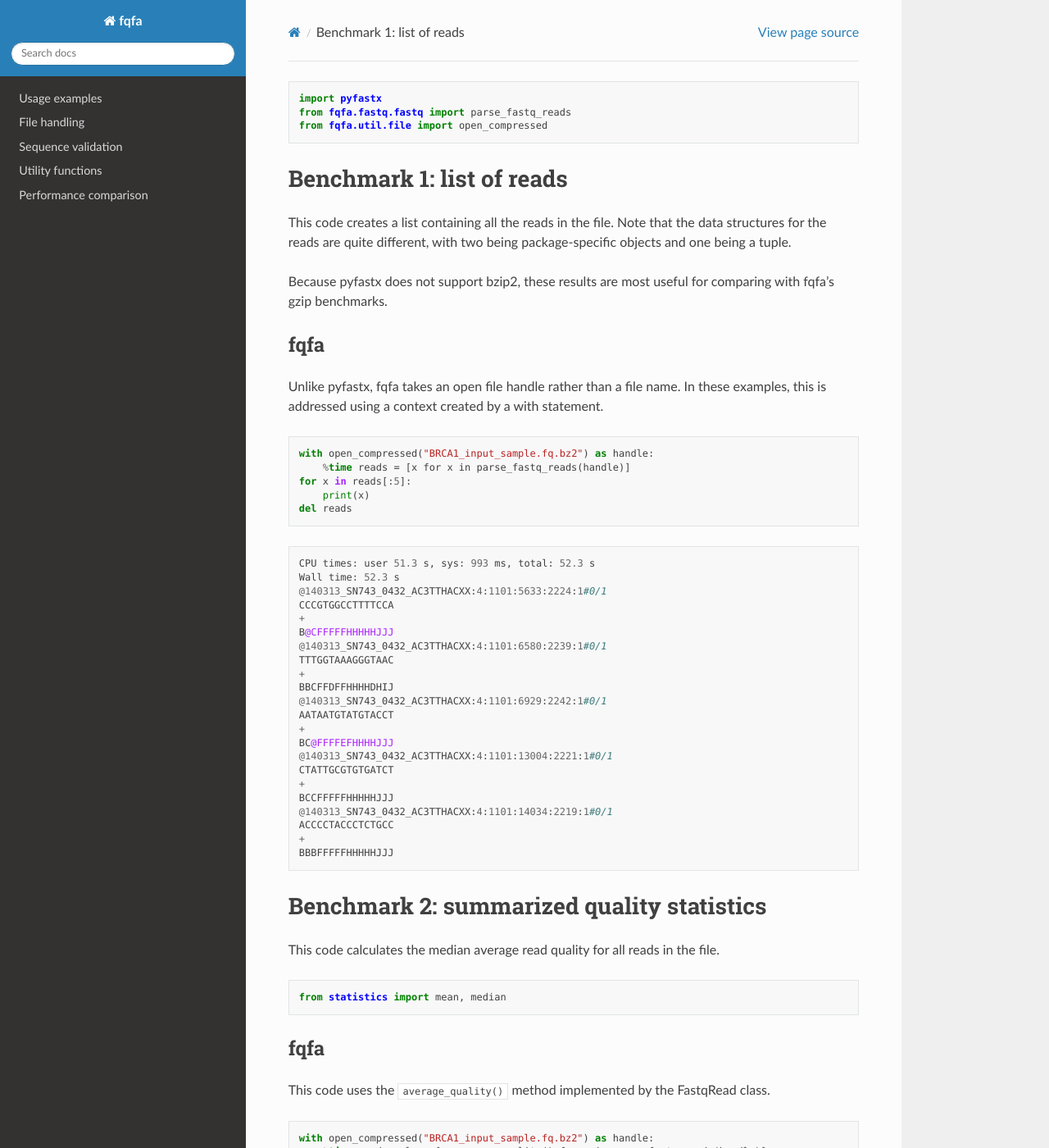
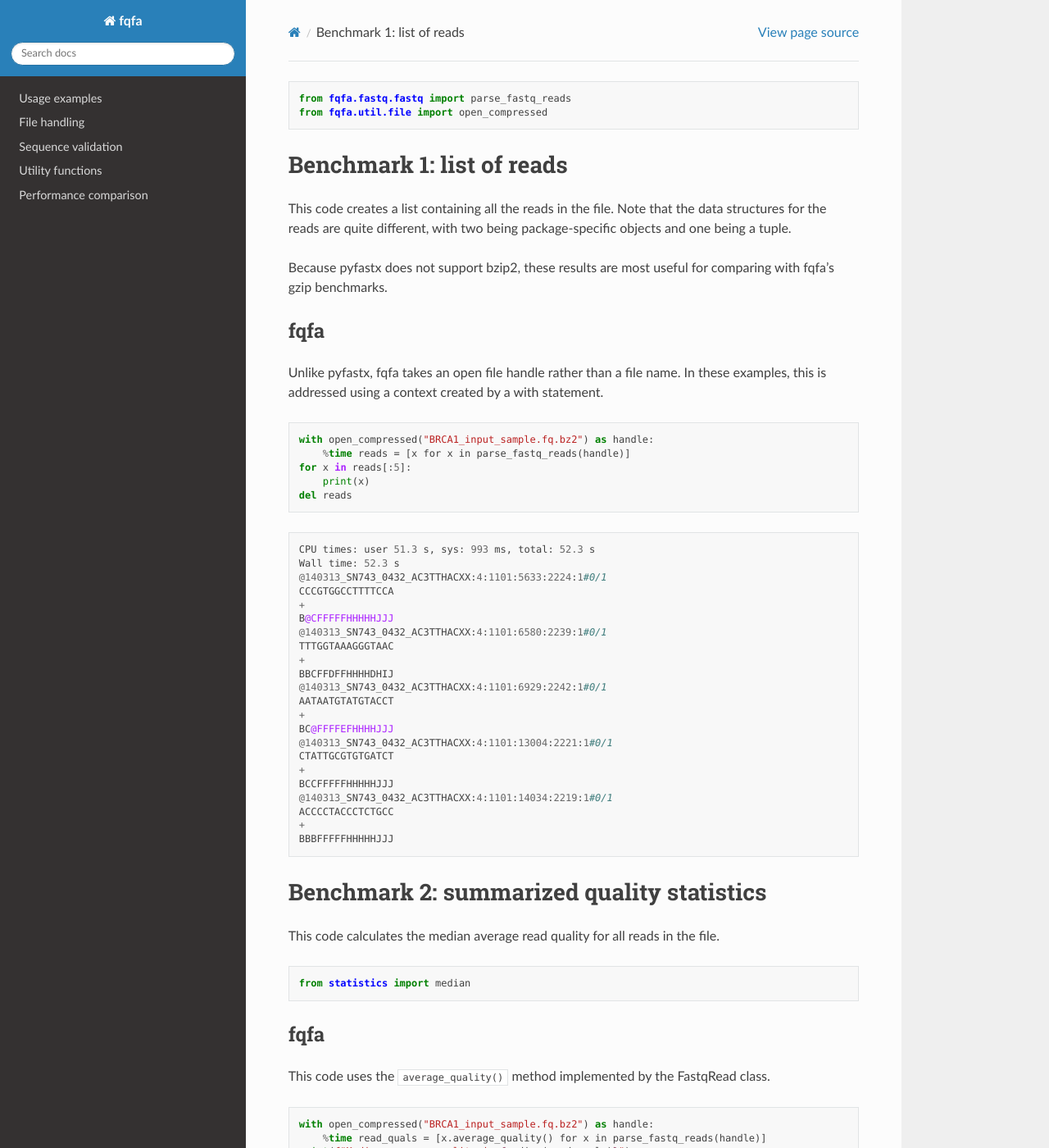
Before and after one commit to CountESS-Project/fqfa, a Sphinx documentation site: the page built from docs/notebooks/exported/benchmarks_bz2.rst, in a window 1280 px wide and 1400 px high. Shown: the whole window at 82% size. Built offline with Sphinx 7.4.7 and the Read the Docs theme 2.0.0, drawn with Linux system fonts in a browser that asks for light colours.

Commit message:
remove unused imports from bz2 example

```diff
--- a/docs/notebooks/exported/benchmarks_bz2.rst
+++ b/docs/notebooks/exported/benchmarks_bz2.rst
@@ -1,6 +1,5 @@
 .. code:: ipython3
 
-    import pyfastx
     from fqfa.fastq.fastq import parse_fastq_reads
     from fqfa.util.file import open_compressed
 
@@ -64,7 +63,7 @@ the file.
 
 .. code:: ipython3
 
-    from statistics import mean, median
+    from statistics import median
 
 fqfa
 ----
```
Also changed, not shown: docs/notebooks/benchmarks_bz2.ipynb.
